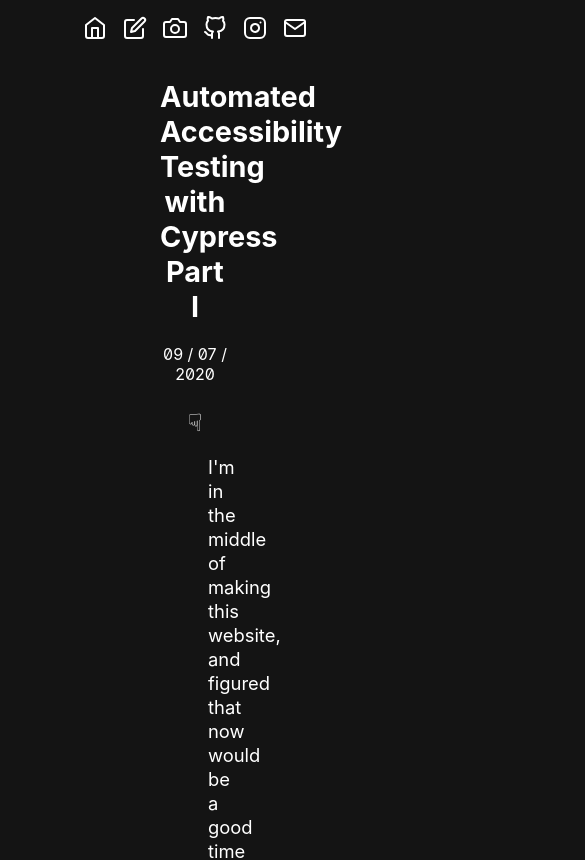
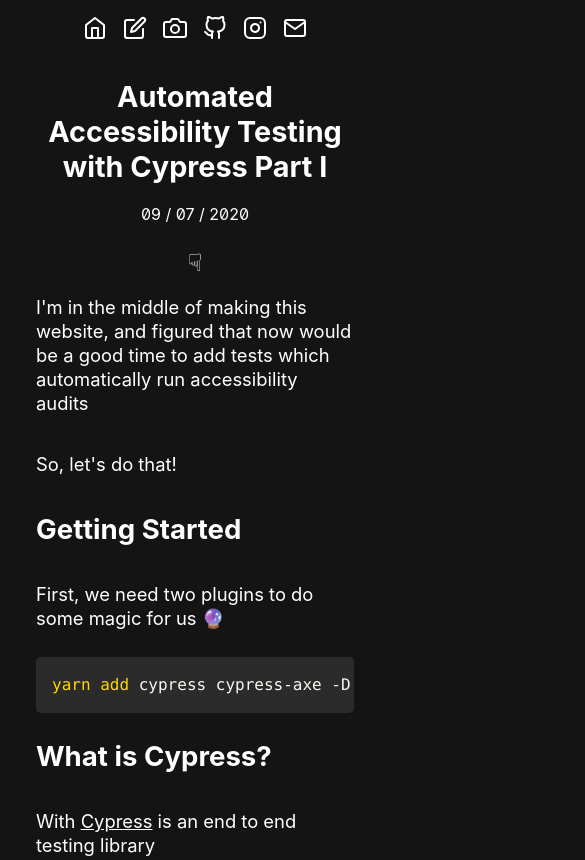
Before and after one commit to darkhist/darkhist.me, a Next.js app: page /blog/cypress-axe-part-one in a window 390 px wide. Shown: the top 860 px of the page, 585 px wide, since content can reach past the window. Built offline with nearby package versions, Linux system fonts and the light colour scheme; a web font is replaced by a local one.

Commit message:
style: mobile: fix /[post]

```diff
--- a/pages/blog/[post].js
+++ b/pages/blog/[post].js
@@ -35,7 +35,6 @@
 
   return (
     <Layout>
-      <div className={styles.wrapper}>
       <h1 className={styles.title}>{title}</h1>
       <p className={styles.date}>{date}</p>
       <div className={styles.divider}>
@@ -48,7 +47,6 @@
         <Link href="/blog">
           <motion.a whileHover={{ scale: 1.125 }}> Go back </motion.a>
         </Link>
-        </div>
       </div>
     </Layout>
   );
--- a/styles/globals.css
+++ b/styles/globals.css
@@ -37,18 +37,30 @@
   text-decoration: underline;
 }
 
+/* code blocks */
+pre {
+  font-size: 1rem;
+}
+
 /* inline code snippets */
 p > code {
   background-color: #2b2b2b;
   color: #ffa07a;
-  font-size: 1.5rem;
   margin: 0 2px;
+  overflow-wrap: break-word;
+}
+
+@media screen and (min-width: 768px) {
+  p > code {
+    font-size: 1.5rem;
+  }
 }
 
 /* blockquotes */
 blockquote > p {
   border-left: 10px solid white;
   padding: 0 0 0 1rem;
+  margin: 0 -1.25rem;
   font-style: italic;
 }
 
--- a/styles/post.module.css
+++ b/styles/post.module.css
@@ -1,10 +1,7 @@
-.wrapper {
+.title {
   display: flex;
-  flex-direction: column;
-  margin: 0 8rem;
-}
-
-.title {
+  flex-direction: row;
+  justify-content: center;
   text-align: center;
   font-size: 1.8rem;
 }
@@ -25,10 +22,15 @@
 .content {
   display: flex;
   flex-direction: column;
-  justify-content: center;
   font-size: 1.15rem;
   line-height: 1.5rem;
-  margin: 0 3rem;
+  margin: 0 0.25rem;
+}
+
+@media screen and (min-width: 768px) {
+  .content {
+    margin: 0 8rem;
+  }
 }
 
 .back > a {
```
Lines whose indentation alone changed are shown as unchanged.
